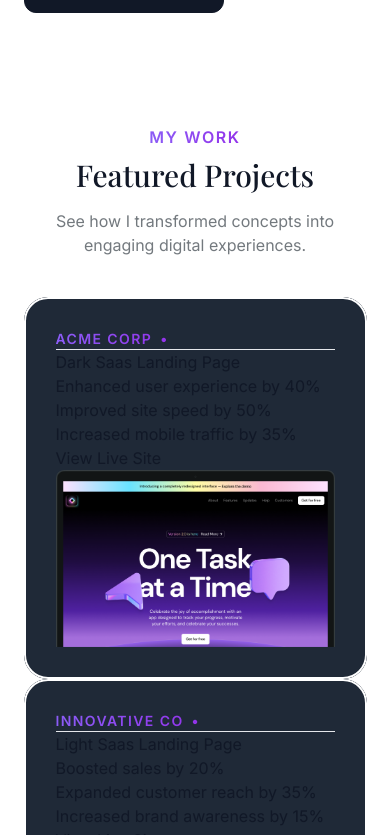
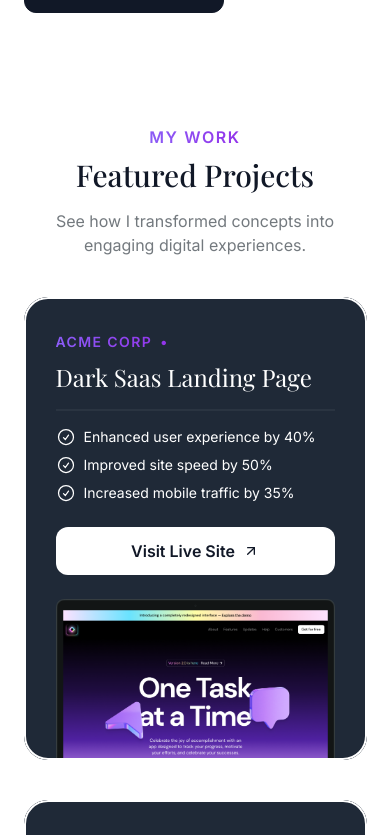
Before and after one commit to bhaumik-dev/bhaumik-dev-portfolio, a Next.js app: page / in a window 390 px wide. Shown: the part 709-1544 px from the top of the page. Built offline with nearby package versions, Linux system fonts and the light colour scheme; a web font is replaced by a local one.

Commit message:
Completed Projects section for mobile and tablet

```diff
--- a/src/sections/Projects.tsx
+++ b/src/sections/Projects.tsx
@@ -2,6 +2,9 @@
 import lightSaasLandingPage from "@/assets/images/light-saas-landing-page.png";
 import aiStartupLandingPage from "@/assets/images/ai-startup-landing-page.png";
 import Image from "next/image";
+import CheckCircleIcon from "@/assets/icons/check-circle.svg";
+import ArrowUprightIcon from "@/assets/icons/arrow-up-right.svg";
+
 
 const portfolioProjects = [
   {
@@ -44,47 +47,49 @@
 
 export const ProjectsSection = () => {
   return (
-    <div>
+    <section className="pb-16 mb-4">
       <div className="container">
         <div className="flex justify-center">
           <p className="uppercase font-semibold tracking-widest bg-gradient-to-r from-violet-500 to-purple-600 text-transparent bg-clip-text text-center">
             My Work
           </p>
         </div>
-        <h2 className="text-[var(--color-text)] font-serif text-3xl font-medium text-center mt-2">
+        <h2 className="text-[var(--color-text)] font-serif lg:text-4xl md:text-3xl sm:text-3xl font-medium text-center mt-2">
           Featured Projects
         </h2>
-        <p className="text-[var(--color-text-light)] text-center mt-4 ">
+        <p className="text-[var(--color-text-light)] text-center mt-4 max-w-md mx-auto">
           See how I transformed concepts into engaging digital experiences.
         </p>
-        <div className="flex flex-col mt-10">
+        <div className="flex flex-col mt-10 gap-10 md:mt-20">
           {portfolioProjects.map((project) => (
             <div
               key={project.title}
-              className="bg-[var(--color-opposite-background)] rounded-3xl overflow-hidden relative z-0 after:z-10 after:content-[''] after:absolute after:inset-0 after:outline-2 after:outline after:-outline-offset-2 after:rounded-3xl after:outline-[var(--color-opposite-text)] p-8"
+              className="bg-[var(--color-opposite-background)] rounded-3xl overflow-hidden relative z-0 after:z-10 after:content-[''] after:absolute after:inset-0 after:outline-2 after:outline after:-outline-offset-2 after:rounded-3xl after:outline-[var(--color-opposite-text)] px-8 pt-8 md:pt-12 md:px-10 pointer-events-none"
             >
-              <div className="flex">
+
                 <div className="bg-gradient-to-r from-violet-500 to-purple-600 inline-flex gap-2 font-semibold uppercase tracking-widest text-sm text-transparent bg-clip-text">
                   <span>{project.company}</span>
                   <span>&bull;</span>
                   {/* <span>{project.year}</span> */}
                 </div>
-              </div>
-              <hr />
-              <h3>{project.title}</h3>
-              <ul>
+
+              <h3 className="text-[var(--color-opposite-text)] font-serif text-2xl md:text-3xl mt-2">{project.title}</h3>
+              <hr className="border-t-2 border-white/5 mt-4 md:mt-5 " />
+              <ul className="flex flex-col gap-2 mt-4 md:mt-5 ">
                 {project.results.map((result) => (
-                  <li>{result.title}</li>
+                  <li className="flex gap-2 text-sm md:text-base text-[var(--color-opposite-text)]">
+                    <CheckCircleIcon className="size-5 md:size-6" />
+                    <span>{result.title}</span></li>
                 ))}
               </ul>
               <a href={project.link}>
-                <button>View Live Site</button>
+                <button className="mt-6 px-6 bg-[var(--color-background)] text-[var(--color-text)] h-12 w-full md:w-auto rounded-xl font-semibold inline-flex items-center justify-center gap-2"><span>Visit Live Site</span><ArrowUprightIcon className="size-4"/></button>
               </a>
-              <Image src={project.image} alt={project.title} />
+              <Image src={project.image} alt={project.title} className="mt-6 -mb-4 md:mb-0 " />
             </div>
           ))}
         </div>
       </div>
-    </div>
+    </section>
   );
 };
```
